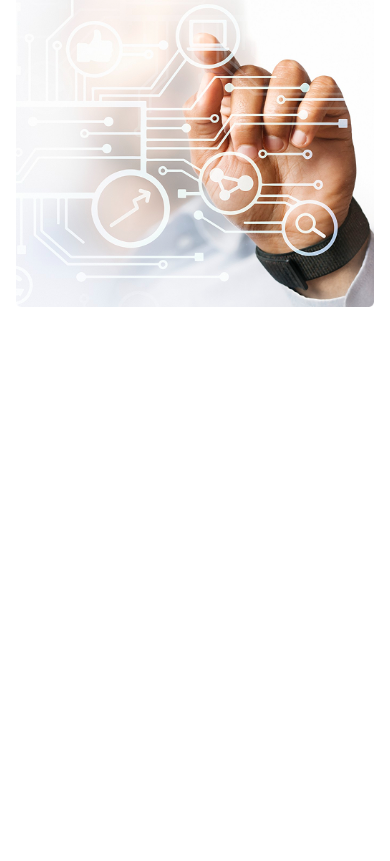
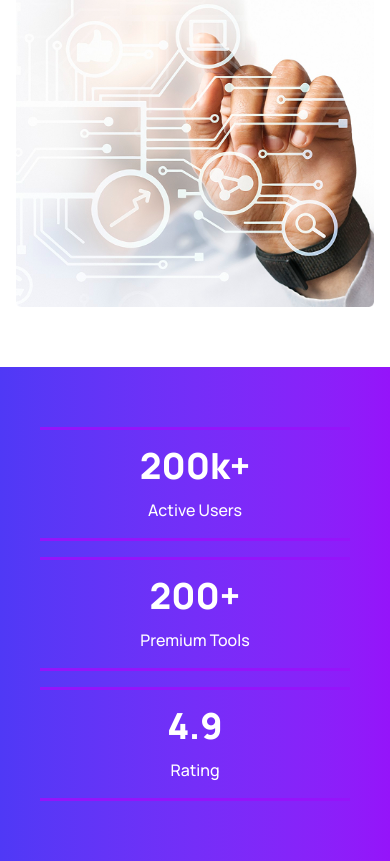
Before and after one commit to prottoymankin/assignment-06-digiTools-platform, a React (Vite) app: page / in a window 390 px wide. Shown: the part 774-1635 px from the top of the page. Before the commit the page ends 1141 px from the top, so only its background shows below. Built offline with nearby package versions, Linux system fonts and the light colour scheme.

Commit message:
Add stats section and make it responsive for all devices

```diff
--- a/src/Layout.jsx
+++ b/src/Layout.jsx
@@ -1,5 +1,6 @@
 import Banner from "./components/Banner/Banner";
 import Navbar from "./components/Navbar/Navbar";
+import Stats from "./components/Stats/Stats";
 
 const Layout = () => {
   return (
@@ -11,6 +12,7 @@ const Layout = () => {
 
       <main>
         <Banner />
+        <Stats />
       </main>
 
     </>
--- /dev/null
+++ b/src/components/Stats/Stat.jsx
@@ -0,0 +1,21 @@
+const Stat = ({ count, text, isMiddleState }) => {
+  return (
+    <div
+      className={ `space-y-3 text-center py-4 border-[#9514FA] border-t-3 md:border-t-0 border-b-3 md:border-b-0 ${isMiddleState && 'md:border-l-3 md:border-r-3'}` }
+    >
+      <h2
+        className="font-extrabold text-4xl sm:text-5xl lg:text-6xl"
+      >
+        {count}
+      </h2>
+
+      <span
+        className="font-medium sm:text-xl lg:text-2xl"
+      >
+        {text}
+      </span>
+    </div>
+  );
+};
+
+export default Stat;
--- /dev/null
+++ b/src/components/Stats/Stats.jsx
@@ -0,0 +1,32 @@
+import Stat from "./Stat";
+
+const Stats = () => {
+  return (
+    <section
+      className="bg-linear-to-r from-[#4F39F6] to-[#9514FA] py-15"
+    >
+      <div className="max-w-7xl mx-auto grid gap-4 md:grid-cols-3 text-white px-10 lg:px-0">
+        <Stat
+          count = "200k+"
+          text = "Active Users"
+          isMiddleState = {false}
+        />
+
+        <Stat
+          count = "200+"
+          text = "Premium Tools"
+          isMiddleState = {true}
+        />
+
+        <Stat
+          count = "4.9"
+          text = "Rating"
+          isMiddleState = {false}
+        />
+      </div>
+
+    </section>
+  );
+};
+
+export default Stats;
```
